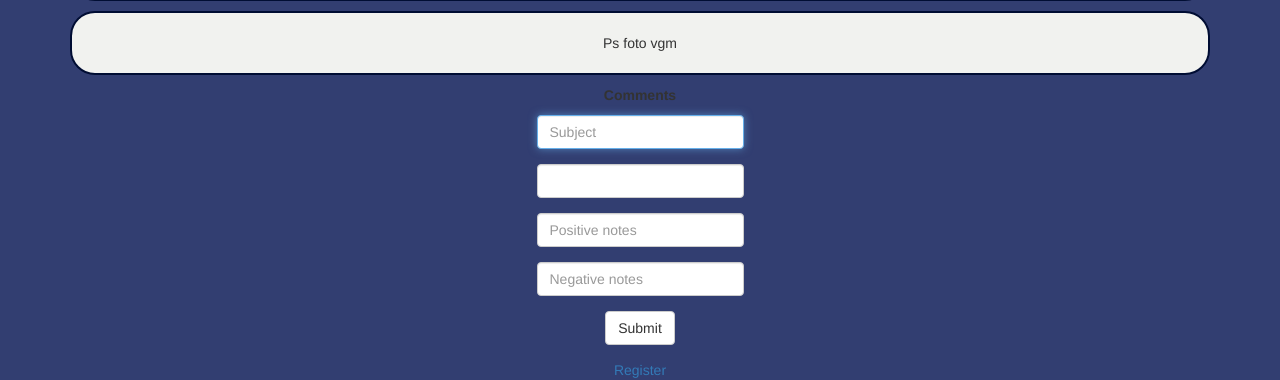
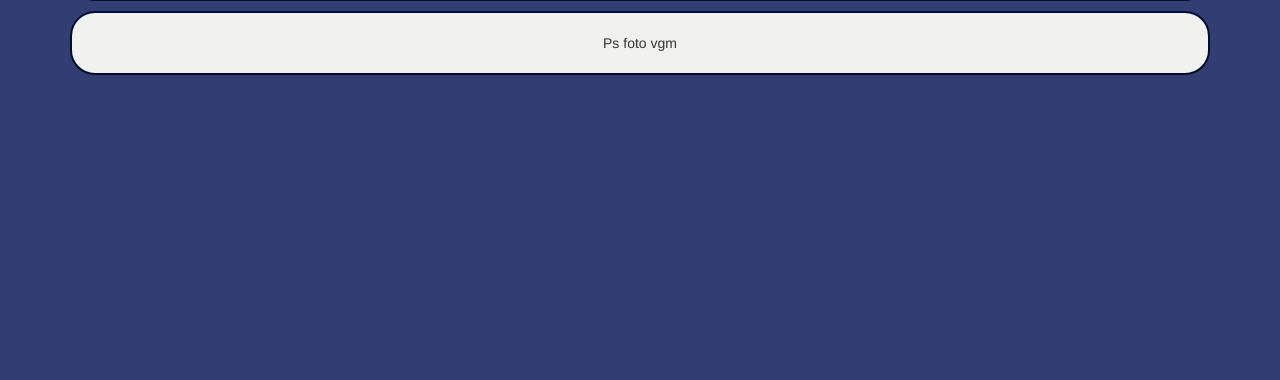
Before and after one commit to CHortensius/Project-IK-Group-26, a Flask app: page /imagepagina/4/3 in a window 1280 px wide. Shown: the part 483-863 px from the top of the page. After the commit the page ends 558 px from the top, so only its background shows below. Run offline with Flask 2, Linux system fonts and the light colour scheme; data comes from the database, SQL or seed files in the repository; both versions use the stored data as it was after the commit; some libraries are stand-ins or nearby versions.

```diff
--- a/application.py
+++ b/application.py
@@ -140,7 +140,7 @@ def upload():
         if not request.form.get("title"):
             return apology("must provide title")
 
-        if not request.form.get("title"):
+        if not request.form.get("comment"):
             return apology("must provide description")
 
 
@@ -149,12 +149,12 @@ def upload():
 
         file = request.files["image"]
 
-        if not file:
-            return apology("I don't see an image here...")
-        try:
-            im=Image.open(file)
-        except IOError:
-            return apology("That's not an image!")
+        #if not file:
+            #return apology("I don't see an image here...")
+        #try:
+            #im=Image.open(file)
+        #except IOError:
+            #return apology("That's not an image!")
 
         f = os.path.join(app.config['UPLOAD_FOLDER'], file.filename)
 
@@ -165,12 +165,12 @@ def upload():
         access_token= 'f8abdffaf2902a85d6ebb44af4f4d2c010d095bd'
 
         client = ImgurClient(client_id, client_secret, access_token, refresh_token)
-        image = client.upload_from_path(f, anon=True)
+        image = client.upload_from_path(f,anon=True)
 
         db.execute("INSERT INTO pics (userid, url, comment, title) VALUES(:userid, :url, :comment, :title)", userid=session["user_id"], url=image['link'], comment=request.form.get("comment"), title=request.form.get("title"))
         picid = db.execute("SELECT picid FROM pics WHERE url = :url", url = image["link"])
 
-        return redirect(url_for('imagepagina.html', clickedpic = picid[0]["picid"] , clickeduser = userid))
+        return redirect(url_for('imagepagina', clickedpic = picid[0]["picid"] , clickeduser = session["user_id"]))
 
     else:
         return render_template("upload.html")
--- a/templates/imagepagina.html
+++ b/templates/imagepagina.html
@@ -22,26 +22,4 @@
     <div class = "rcorners"><div class = "rcorners2"><img src={{photo[0]["url"]}} alt="Foto 1" class = "img-rounded"></div></div>
     <p class = "rcorners"><b>{{ photo[0]["title"] }}</b></p>
     <p class = "rcorners">{{photo[0]["comment"]}}</p>
-
-    <form action="{{ url_for('postcomment.py') }}" method="post">
-        <fieldset>
-            <p><b>Comments</b></p>
-            <div class="form-group">
-                <input autocomplete="off" autofocus class="form-control" name="title" placeholder="Subject" type="text"/>
-            </div>
-            <div class="form-group">
-                <input class="form-control" name="comment" type="text"/>
-            </div>
-            <div class="form-group">
-                <input class="form-control" name="poscomment" placeholder="Positive notes" type="text"/>
-            </div>
-            <div class="form-group">
-                <input class="form-control" name="negcomment" placeholder="Negative notes" type="text"/>
-            </div>
-            <div class="form-group">
-                <button class="btn btn-default" type="submit">Submit</button>
-            </div>
-            <a href="{{ url_for("register") }}">Register</a>
-        </fieldset>
-    </form>
 {% endblock %}
```
Also changed, not shown: ImgurApi/Noorwegen2.jpg (added), ImgurApi/Noorwegen3.jpg (added), ImgurApi/noorwegen.jpg (added), ImgurApi/persons-0120_large.png (added), accounts.db.
